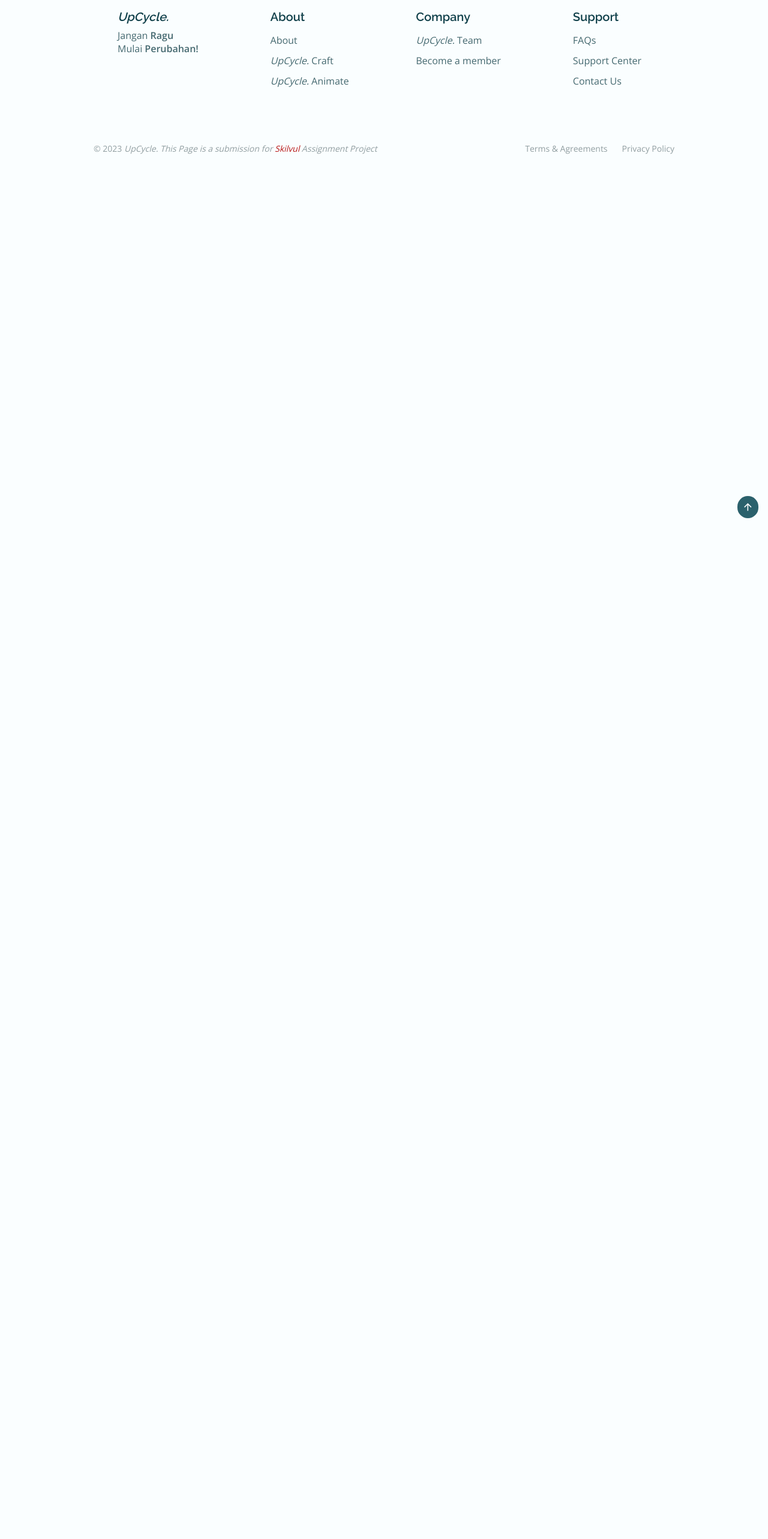
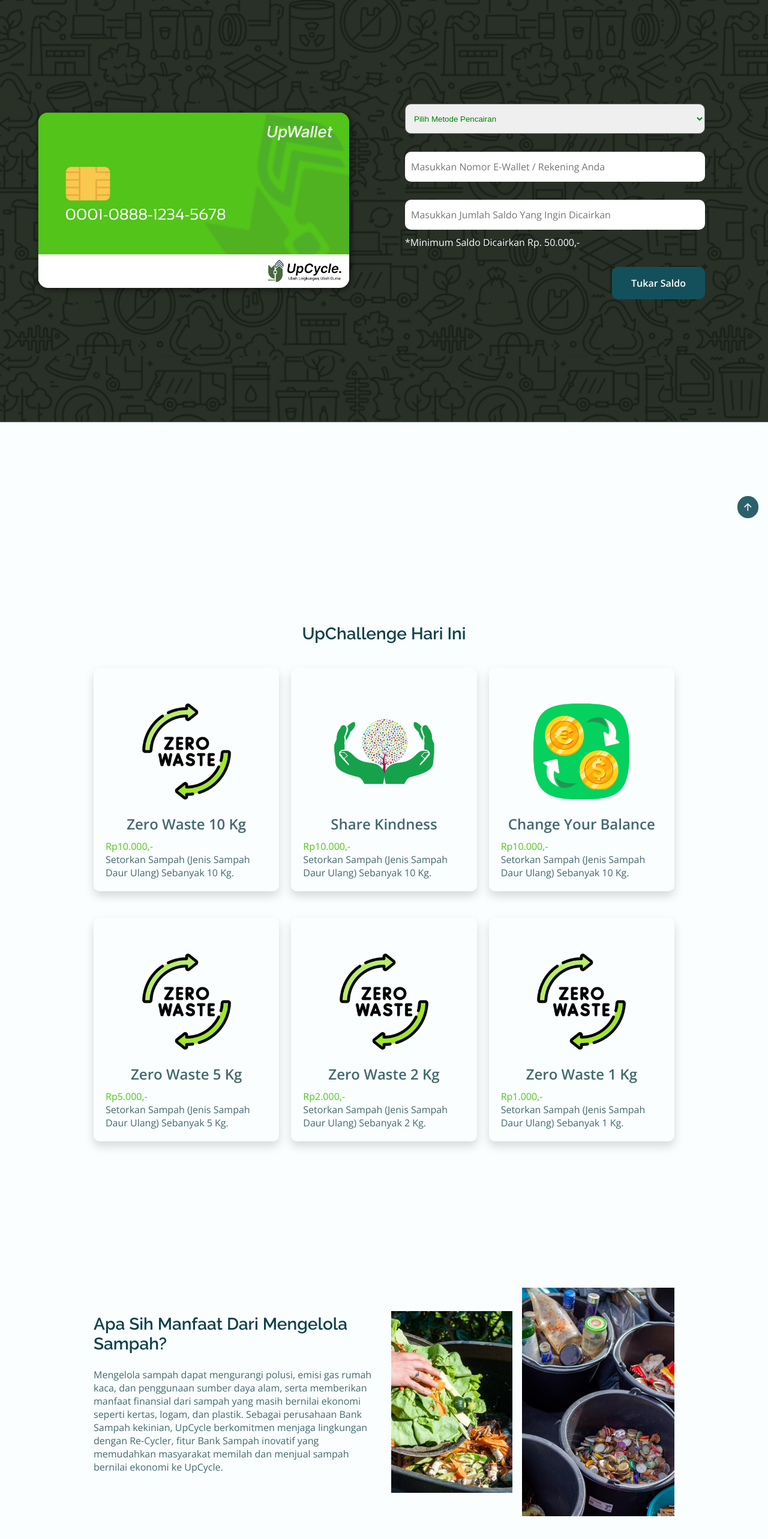
Before and after one commit to Langit-Mavia/ReactUpcycle, a React (Vite) app: page /tukarsaldo in a window 1280 px wide. Shown: the part 96-2662 px from the top of the page at 60% size. Before the commit the page ends 800 px from the top, so only its background shows below. Built offline with nearby package versions, Linux system fonts and the light colour scheme; no server answers; some icons are missing.

Commit message:
second code

```diff
--- a/src/pages/tukarsaldo.jsx
+++ b/src/pages/tukarsaldo.jsx
@@ -36,10 +36,137 @@
   }
   return (
     <>
-
-
-
-
+      <main className="main">
+        {/*==================== HOME ====================*/}
+        <section className="home section" id="home">
+          <div className="home__vidcontainer">
+            <img src={Frame_2012} alt="" className="home__vid" />
+            <div className="home__overlay" />
+          </div>
+          <div className="ss-bagian1">
+            <img
+              src={Frame_2050}
+              alt="Setor Sampah"
+              width="600px"
+              style={{ marginLeft: "-50px" }}
+            />
+            <div className="form">
+              <select name="Jenis Pencairan" value={selectedMethod} onChange={(e) => setSelectedMethod(e.target.value)}>
+                <option disabled value="">Pilih Metode Pencairan</option>
+                <option value="gopay">GoPay</option>
+                <option value="shopeepay">ShopeePay</option>
+                <option value="ovo">OVO</option>
+                <option value="dana">Dana</option>
+                <option value="linkaja">LinkAja</option>
+                <option value="bca">Bank BCA</option>
+                <option value="bri">Bank BRI</option>
+                <option value="bni">Bank BNI</option>
+                <option value="bsi">Bank BSI</option>
+                <option value="btn">Bank BTN</option>
+                <option value="mandiri">Bank Mandiri</option>
+              </select>
+              <input
+                type="text"
+                value={walletNumber}
+                onChange={(e) => setWalletNumber(e.target.value)}
+                placeholder="Masukkan Nomor E-Wallet / Rekening Anda"
+              />
+              <div style={{ display: "flex", flexDirection: "column" }}>
+                <input
+                  type="text"
+                  value={saldoAmount}
+                  onChange={(e) => setSaldoAmount(e.target.value)}
+                  placeholder="Masukkan Jumlah Saldo Yang Ingin Dicairkan"
+                />
+                <div style={{ color: "white", paddingTop: "10px" }}>
+                  *Minimum Saldo Dicairkan Rp. 50.000,-
+                </div>
+              </div>
+              <button
+                className="tukarSaldo button"
+                onClick={handleTukarSaldo}
+                type="submit"
+              >
+                Tukar Saldo
+              </button>
+            </div>
+          </div>
+        </section>
+        <Mission/>
+        {/*==================== ABOUT ====================*/}
+        <section className="about section" id="about">
+          <div className="about__container container grid">
+            <div className="about__data">
+              <h2 className="section__title about__title">
+                Apa Sih Manfaat dari Mengelola Sampah?
+              </h2>
+              <p className="about__description">
+                Mengelola sampah dapat mengurangi polusi, emisi gas rumah kaca,
+                dan penggunaan sumber daya alam, serta memberikan manfaat
+                finansial dari sampah yang masih bernilai ekonomi seperti
+                kertas, logam, dan plastik. Sebagai perusahaan Bank Sampah
+                kekinian, UpCycle berkomitmen menjaga lingkungan dengan
+                Re-Cycler, fitur Bank Sampah inovatif yang memudahkan masyarakat
+                memilah dan menjual sampah bernilai ekonomi ke UpCycle.
+              </p>
+            </div>
+            <div className="about__img">
+              <div className="about__img-overlay">
+                <img
+                  src={manfaat1}
+                  alt=""
+                  className="about__img-one"
+                />
+              </div>
+              <div className="about__img-overlay">
+                <img
+                  src={manfaat2}
+                  alt=""
+                  className="about__img-two"
+                />
+              </div>
+            </div>
+          </div>
+        </section>
+        {/*==================== MANFAAT ====================*/}
+        <section className="about section" id="manfaat">
+          <div className="about__container container grid">
+            <div className="about__img">
+              <div className="about__img-overlay">
+                <img
+                  src={bank1}
+                  alt=""
+                  className="about__img-one"
+                />
+              </div>
+              <div className="about__img-overlay">
+                <img
+                  src={bank2}
+                  alt=""
+                  className="about__img-two"
+                />
+              </div>
+            </div>
+            <div className="about__data">
+              <h2 className="section__title about__title">
+                Apa Sih Manfaat dari Mengelola Sampah?
+              </h2>
+              <p className="about__description">
+                Mengelola sampah dapat mengurangi polusi, emisi gas rumah kaca,
+                dan penggunaan sumber daya alam, serta memberikan manfaat
+                finansial dari sampah yang masih bernilai ekonomi seperti
+                kertas, logam, dan plastik. Sebagai perusahaan Bank Sampah
+                kekinian, UpCycle berkomitmen menjaga lingkungan dengan
+                Re-Cycler, fitur Bank Sampah inovatif yang memudahkan masyarakat
+                memilah dan menjual sampah bernilai ekonomi ke UpCycle.
+              </p>
+            </div>
+          </div>
+        </section>
+        <Eduvid />
+        <Yakin />
+        <Sponsor />
+      </main>
     </>
   );
 }
```
